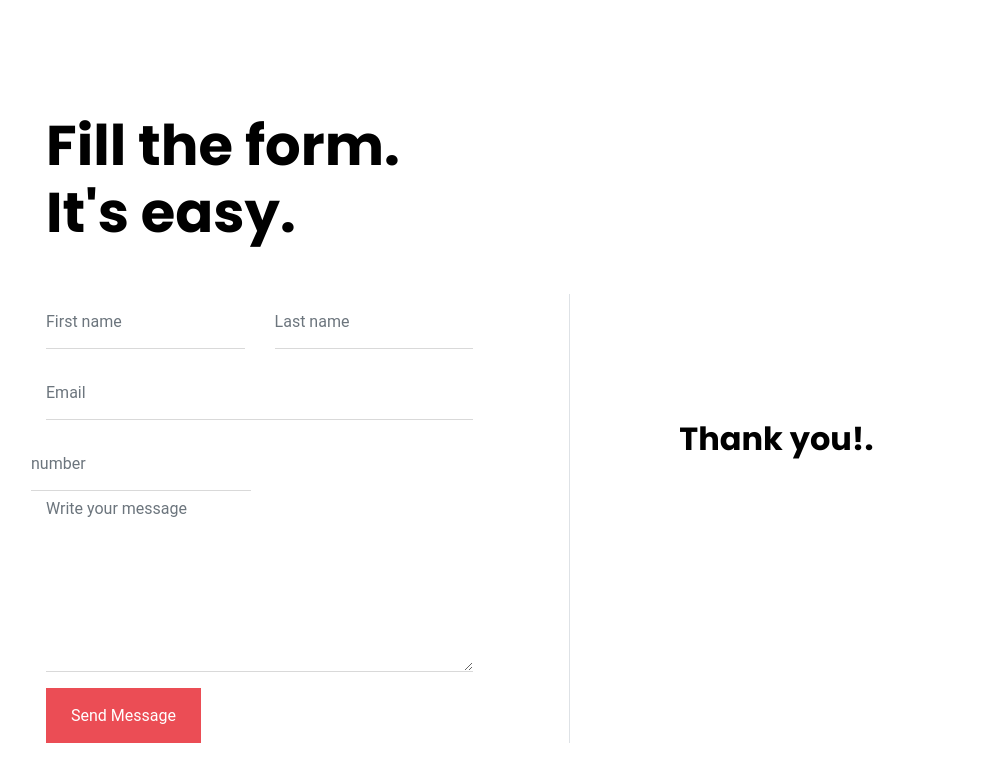
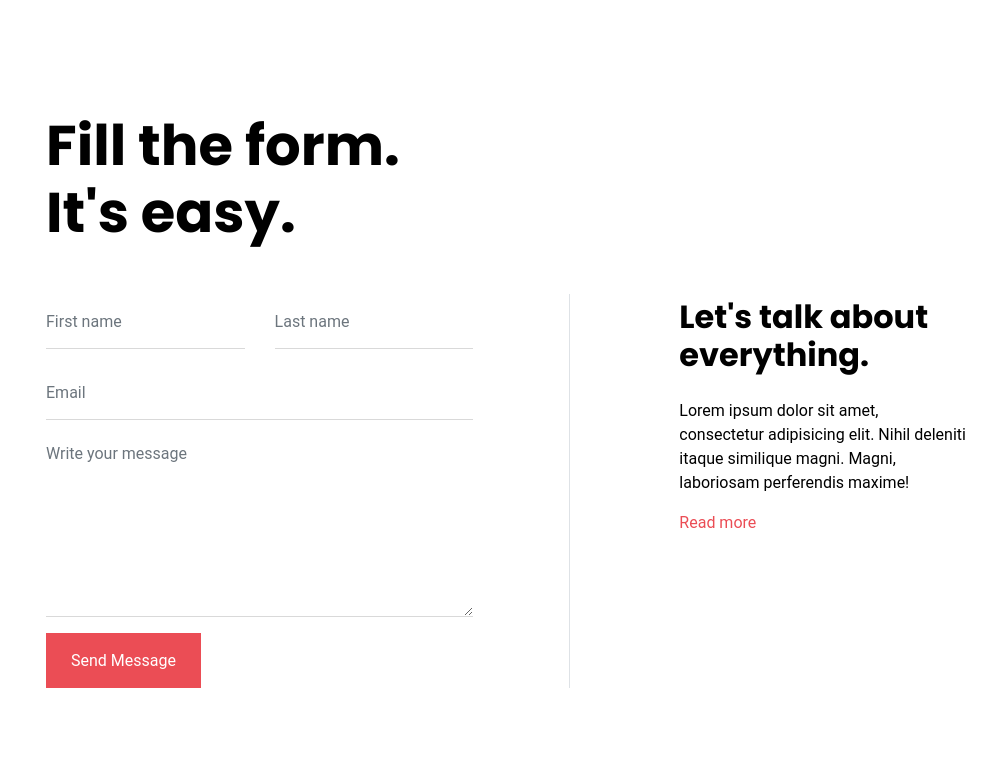
Before and after one commit to souhailbenamara/Souhail, a plain HTML site: page contact-form/index.html in a window 1280 px wide. Shown: the whole page, without its empty margins (134-1130 px from the left). Drawn offline with Linux system fonts and the light colour scheme.

Commit message:
Update index.html

```diff
--- a/contact-form/index.html
+++ b/contact-form/index.html
@@ -1,7 +1,7 @@
 <!doctype html>
 <html lang="en">
   <head>
-
+    <!-- Required meta tags -->
     <meta charset="utf-8">
     <meta name="viewport" content="width=device-width, initial-scale=1, shrink-to-fit=no">
     <link href="https://fonts.googleapis.com/css?family=Poppins:300,400,500,700,900&display=swap" rel="stylesheet">
@@ -10,10 +10,10 @@
 
     <link rel="stylesheet" href="css/owl.carousel.min.css">
 
-
+    <!-- Bootstrap CSS -->
     <link rel="stylesheet" href="css/bootstrap.min.css">
 
-
+    <!-- Style -->
     <link rel="stylesheet" href="css/style.css">
 
     <title>Contact Form #1</title>
@@ -47,9 +47,6 @@
                   <div class="col-md-12 form-group">
                     <input type="text" class="form-control" name="email" id="email" placeholder="Email">
                   </div>
-                  <div>
-                    <input type="text" class="form-control" name="num telephone" id="email" placeholder="number">
-                  </div>
                 </div>
 
                 <div class="row">
@@ -72,10 +69,9 @@
 
             </div>
             <div class="col-lg-4 ml-auto">
-              <h3 class="mb-4">Thank you!.</h3>
-              <p></p>
-
-
+              <h3 class="mb-4">Let's talk about everything.</h3>
+              <p>Lorem ipsum dolor sit amet, consectetur adipisicing elit. Nihil deleniti itaque similique magni. Magni, laboriosam perferendis maxime!</p>
+              <p><a href="#">Read more</a></p>
             </div>
           </div>
         </div>
```
